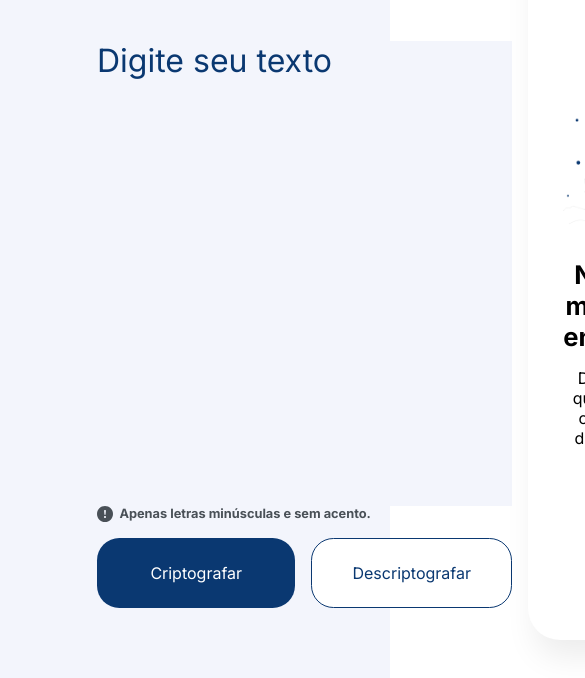
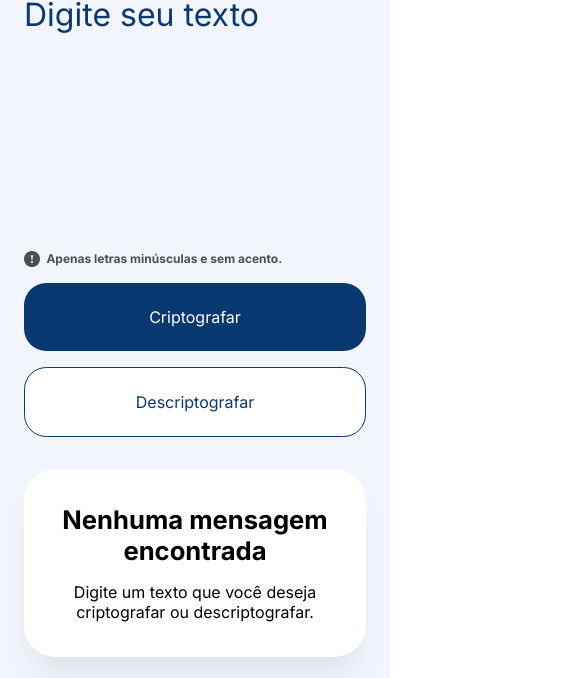
Before and after one commit to bsandes/challenge-one-decodificador, a plain HTML site: page index.html in a window 390 px wide. Shown: the part 129-807 px from the top of the page, 585 px wide, since content can reach past the window. Drawn offline with Linux system fonts and the light colour scheme.

Commit message:
media queries

```diff
--- a/index.html
+++ b/index.html
@@ -18,7 +18,7 @@
             <img src="/src/images/alura-logo.png" alt="Logo da Alura">
         </header>
         <section class="main-content">
-            <textarea name="" placeholder="Digite seu texto" autocomplete="off"></textarea>
+            <textarea name="" placeholder="Digite seu texto" maxlength="380" autocomplete="off"></textarea>
             <div class="button-content">
                 <div class="info">
                     <img src="/src/images/ponto-de-exclamacao.svg" alt="Ponto de exclamação">
--- a/src/css/style.css
+++ b/src/css/style.css
@@ -24,7 +24,7 @@ body .content {
     justify-content: space-between;
     flex: 1;
     width: 100vw;
-    height: 96vh;
+    min-height: 96vh;
     padding: 2.6rem;
     gap: 1rem;
     background-color: var(--background-color);
@@ -33,6 +33,7 @@ body .content {
 .content .main-content {
     display: flex;
     flex-direction: column;
+    justify-content: space-between;
     margin: 8rem 0rem 2rem;
 }
 
@@ -69,7 +70,7 @@ body .content {
 }
 
 .info strong {
-    font-size: .8rem;
+    font-size: .75rem;
     color: var(--p-color-font);
 }
 
@@ -83,8 +84,8 @@ body .content {
 .all-buttons {
     font-size: 1rem;
     font-weight: 400;
+    flex: 1;
     width: 20.6rem;
-    flex: 1;
     padding: 1.5rem;
     border: none;
     border-radius: 1.4rem;
@@ -186,3 +187,40 @@ footer p {
     font-weight: 400;
     color: var(--secondary-color-font);
 }
+
+/* Tablet */
+@media (max-width: 768px) {
+    body .content {
+        flex-direction: column;
+        min-height: 96vh;
+    }
+
+    .content .main-content {
+        flex: 1;
+        margin: 4rem 0rem 1rem;
+    }
+
+    .content .result-content img {
+        display: none;
+    }
+
+    .result-content div {
+        max-width: none;
+    }
+}
+
+/* Mobile */
+@media (max-width: 480px) {
+    body .content {
+        padding: 1.5rem;
+    }
+
+    .content .main-content .button-content .buttons {
+        flex-direction: column;
+        align-items: center;
+    }
+
+    .content .all-buttons {
+        width: 100%;
+    }
+}
```
